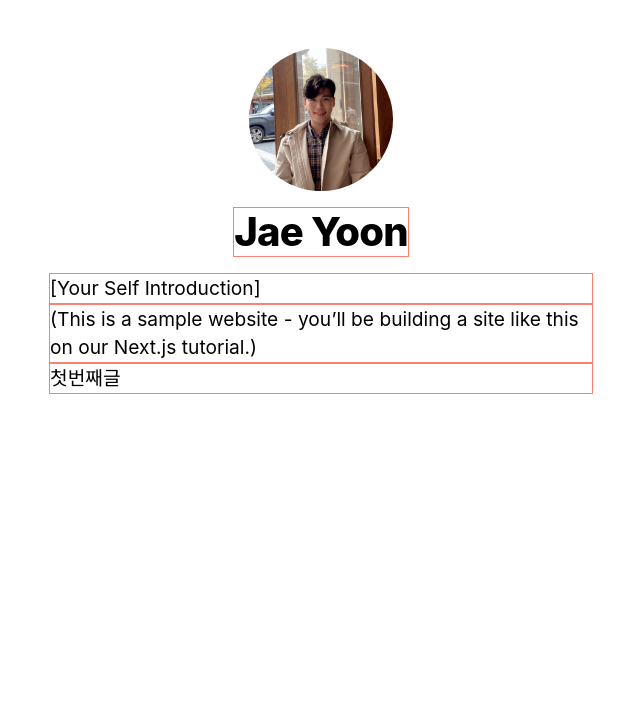
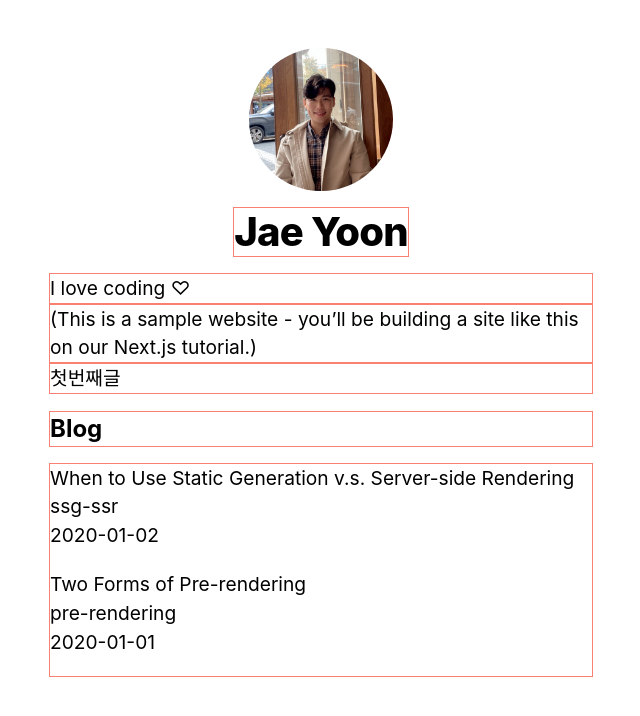
Before and after one commit to happyjy/learning-NEXTJS-FastCampus, a Next.js app in the folder blog/: page / in a window 1280 px wide. Shown: the top 716 px of the page, without its empty margins (319-959 px from the left). Built offline with nearby package versions, Linux system fonts and the light colour scheme.

Commit message:
feat: md 파일 읽어 ssg로 구현

```diff
--- /dev/null
+++ b/blog/lib/posts.js
@@ -0,0 +1,36 @@
+import fs from 'fs';
+import path from 'path';
+import matter from 'gray-matter';
+
+const postsDirectory = path.join(process.cwd(), 'posts');
+
+export function getSortedPostsData() {
+  // Get file names under /posts
+  const fileNames = fs.readdirSync(postsDirectory);
+  const allPostsData = fileNames.map((fileName) => {
+    // Remove ".md" from file name to get id
+    const id = fileName.replace(/\.md$/, '');
+
+    // Read markdown file as string
+    const fullPath = path.join(postsDirectory, fileName);
+    const fileContents = fs.readFileSync(fullPath, 'utf8');
+
+    // Use gray-matter to parse the post metadata section
+    const matterResult = matter(fileContents);
+
+    // Combine the data with the id
+    return {
+      id,
+      ...matterResult.data,
+    };
+  });
+
+  // Sort posts by date
+  return allPostsData.sort((a, b) => {
+    if (a.date < b.date) {
+      return 1;
+    } else {
+      return -1;
+    }
+  });
+}
--- a/blog/pages/_app.js
+++ b/blog/pages/_app.js
@@ -1,5 +1,8 @@
 import '../styles/globals.css';
 
 export default function App({ Component, pageProps }) {
+  console.info('🔴 _app.js');
+  // console.log('Component: ', Component);
+  // console.log('pageProps: ', pageProps);
   return <Component {...pageProps} />;
 }
--- /dev/null
+++ b/blog/pages/api/posts.js
@@ -0,0 +1,7 @@
+import { getSortedPostsData } from '../../lib/posts';
+
+export default function handler(req, res) {
+  const allPostsData = getSortedPostsData();
+  console.log('allPostsData: ', allPostsData);
+  res.status(200).json({ allPostsData });
+}
--- a/blog/pages/components/Layout.js
+++ b/blog/pages/components/Layout.js
@@ -8,6 +8,9 @@
 export const siteTitle = 'Next.js Sample Website';
 
 export default function Layout({ children, home }) {
+  console.log('🔴 Layout');
+  console.log('home: ', home);
+  console.log('children: ', children);
   return (
     <div className={styles.container}>
       <Head>
--- a/blog/pages/index.js
+++ b/blog/pages/index.js
@@ -1,16 +1,42 @@
 import Head from 'next/head';
+import { useEffect, useState } from 'react';
 import Layout, { siteTitle } from './components/Layout';
 import utilStyles from '../styles/utils.module.css';
 import Link from 'next/link';
+import { getSortedPostsData } from '../lib/posts';
+// import { getSortedPostsData } from '../lib/post';
 
-export default function Home() {
+// # ssg
+export async function getStaticProps() {
+  const allPostsData = getSortedPostsData();
+  return {
+    props: {
+      allPostsData,
+    },
+  };
+}
+
+export default function Home({ allPostsData }) {
+  console.log('allPostsData: ', allPostsData);
+  console.info('🔴 index.js');
+  // const [allPostsData, setAllPostsData] = useState([]);
+
+  // useEffect(() => {
+  //   fetch('/api/posts')
+  //     .then((res) => res.json())
+  //     .then((data) => {
+  //       console.log('data.PostsData: ', data.allPostsData);
+  //       setAllPostsData(data.allPostsData);
+  //     });
+  // }, []);
+
   return (
     <Layout home>
       <Head>
         <title>{siteTitle}</title>
       </Head>
       <section className={utilStyles.headingMd}>
-        <p>[Your Self Introduction]</p>
+        <p>I love coding ♡</p>
         <p>
           (This is a sample website - you’ll be building a site like this on{' '}
           <a href="https://nextjs.org/learn">our Next.js tutorial</a>.)
@@ -19,6 +45,22 @@
           <Link href="/posts/first-post">첫번째글</Link>
         </p>
       </section>
+
+      {/* Add this <section> tag below the existing <section> tag */}
+      <section className={`${utilStyles.headingMd} ${utilStyles.padding1px}`}>
+        <h2 className={utilStyles.headingLg}>Blog</h2>
+        <ul className={utilStyles.list}>
+          {allPostsData?.map(({ id, date, title }) => (
+            <li className={utilStyles.listItem} key={id}>
+              {title}
+              <br />
+              {id}
+              <br />
+              {date}
+            </li>
+          ))}
+        </ul>
+      </section>
     </Layout>
   );
 }
--- /dev/null
+++ b/blog/posts/pre-rendering.md
@@ -0,0 +1,11 @@
+---
+title: 'Two Forms of Pre-rendering'
+date: '2020-01-01'
+---
+
+Next.js has two forms of pre-rendering: **Static Generation** and **Server-side Rendering**. The difference is in **when** it generates the HTML for a page.
+
+- **Static Generation** is the pre-rendering method that generates the HTML at **build time**. The pre-rendered HTML is then _reused_ on each request.
+- **Server-side Rendering** is the pre-rendering method that generates the HTML on **each request**.
+
+Importantly, Next.js lets you **choose** which pre-rendering form to use for each page. You can create a "hybrid" Next.js app by using Static Generation for most pages and using Server-side Rendering for others.
--- /dev/null
+++ b/blog/posts/ssg-ssr.md
@@ -0,0 +1,19 @@
+---
+title: 'When to Use Static Generation v.s. Server-side Rendering'
+date: '2020-01-02'
+---
+
+We recommend using **Static Generation** (with and without data) whenever possible because your page can be built once and served by CDN, which makes it much faster than having a server render the page on every request.
+
+You can use Static Generation for many types of pages, including:
+
+- Marketing pages
+- Blog posts
+- E-commerce product listings
+- Help and documentation
+
+You should ask yourself: "Can I pre-render this page **ahead** of a user's request?" If the answer is yes, then you should choose Static Generation.
+
+On the other hand, Static Generation is **not** a good idea if you cannot pre-render a page ahead of a user's request. Maybe your page shows frequently updated data, and the page content changes on every request.
+
+In that case, you can use **Server-Side Rendering**. It will be slower, but the pre-rendered page will always be up-to-date. Or you can skip pre-rendering and use client-side JavaScript to populate data.
```
Also changed, not shown: blog/pages/posts copy/pre-rendering.md (added, +11 -0 lines), blog/pages/posts copy/ssg-ssr.md (added, +19 -0 lines), blog/강의설명/Part3. 1-3. Pre-rendering_Data Fetching.md (added, +83 -0 lines), blog/pages/posts copy/first-post.js (renamed from blog/pages/posts/first-post.js), blog/pages/posts copy/second-post.js (renamed from blog/pages/posts/second-post.js).
